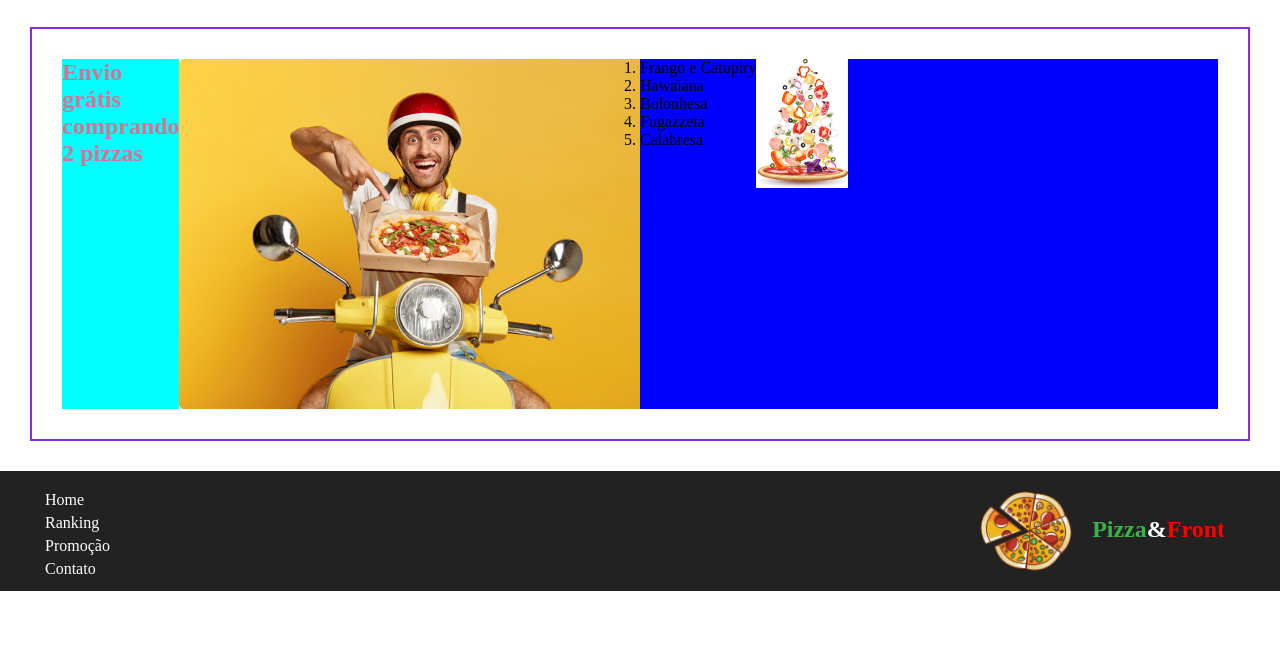
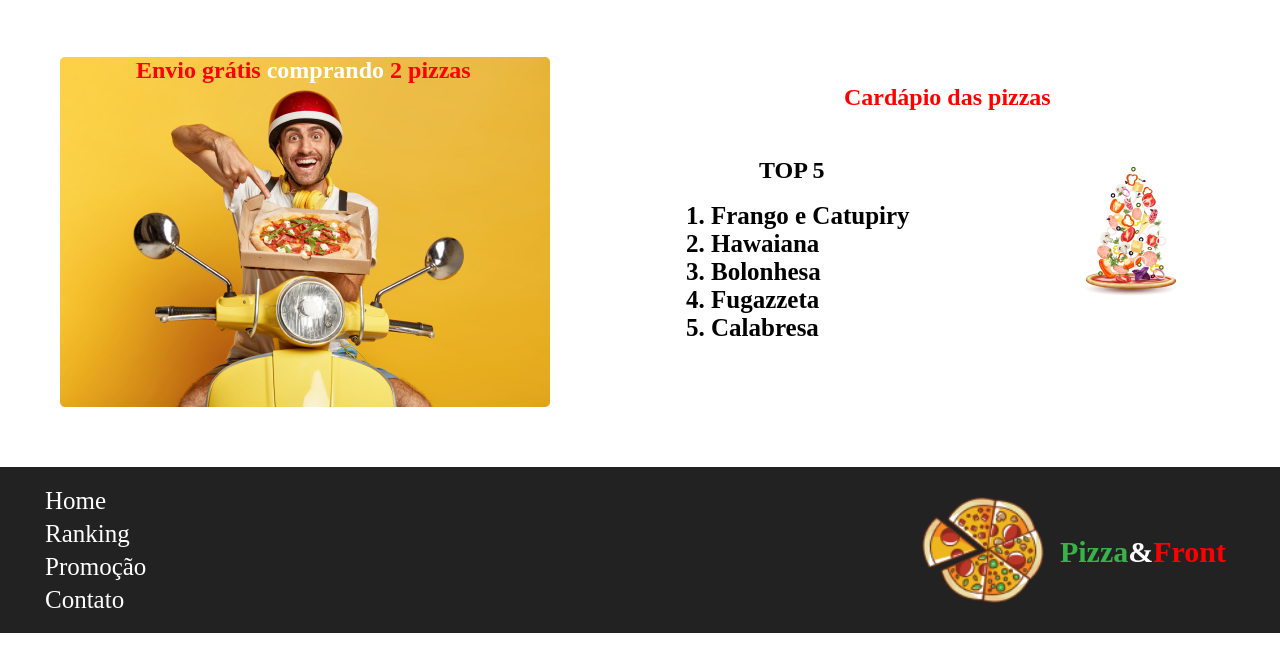
Before and after one commit to soareslil/-ctd-1bi-frontend1-a11, a plain HTML site: page index.html in a window 1280 px wide. Shown: the part 103-774 px from the top of the page. Drawn offline with Linux system fonts and the light colour scheme.

Commit message:
almost done

```diff
--- a/css/style.css
+++ b/css/style.css
@@ -13,12 +13,12 @@ height: 100px;
 }
 
 
-.footer{
+.footer {
     background-color: #222222;
     color: white;
     display: flex;
     justify-content: space-between;
-    height: 120px;
+    height: 166px;
 }
 
 
@@ -26,8 +26,8 @@ height: 100px;
     padding:10px;
 }
 
-.img-footer{
-    padding: 20px;
+.img-footer {
+    padding: 30px;
 }
 
 .div-header-img-h2{
@@ -45,9 +45,11 @@ height: 100px;
     padding-left: 15px;
 }
 
-.h2-footer{
-    padding-top: 45px;
-    padding-right: 15px;
+.h2-footer {
+    position: relative;
+    top: 68px;
+    right: 14px;
+    font-size: 30px;
 }
 
 
@@ -94,7 +96,6 @@ height: 100px;
 }
 
 section{
-    border: 2px solid blueviolet;
     margin: 30px;
     padding: 30px;
     display: flex;
@@ -102,25 +103,58 @@ section{
 
 
 .div-pai-lateral{
-    background-color: blue;
     display: flex;
     width: 50%;
 
 }
 
 .div-delivery{
-    background-image: url("./img/delivery.png");
-    background-color: aqua;
     width: 50%;
     display: flex;
 }
 
-.h2-div-delivery{
-    color:palevioletred;
+
+.img-lateral {
+    max-width: 100%;
+    max-height: 70%;
+    position: relative;
+    top: 110px;
+    left: 245px;
 }
 
+.div-pai-ol {
+    position: relative;
+        top: 145px;
+        left: 71px;
+        font-weight: bold;
+    }
 
-.img-lateral{
-    max-width: 100%;
-    max-height: 70%;
-}
+    li {
+        font-size: 25px;
+    }
+
+    .h2-div2-delivery {
+        position: absolute;
+        margin-left: 204px;
+        margin-top: 27px;
+    }
+
+    .h2-div2-delivery {
+        position: absolute;
+        margin-left: 204px;
+        margin-top: 27px;
+        color:red;
+    }
+
+    .h2-div3-delivery {
+        height: 20px;
+        position: absolute;
+        margin-left: 119px;
+        margin-top: 100px;
+    }
+
+    .h2-div-delivery {
+        color: white;
+        position: absolute;
+        left: 136px;
+    }
--- a/index.html
+++ b/index.html
@@ -21,13 +21,6 @@
                         <p>Promoção</p>
                         <p>Contato</p>
                     </div>
-
-                    <!-- <ul class="ul-header">
-                        <li>Home</li>
-                        <li>Ranking</li>
-                        <li>Promoção</li>
-                        <li>Contato</li>
-                    </ul> -->
     </header>
 
 
@@ -35,12 +28,19 @@
         <section>
 
         <div class="div-delivery">
-            <h2 class="h2-div-delivery">Envio grátis comprando 2 pizzas</h2>
+
+            <div class="h2-div-delivery">
+                <h2><span class="span-front">Envio grátis</span> comprando <span class="span-front">2 pizzas</span></h2>
+            </div>
+
+
         <img class="img-motoboy" src="img/delivery.jpg"/>
         </div>
 
 
         <div class="div-pai-lateral">
+            <h2 class="h2-div2-delivery">Cardápio das pizzas</h2>
+            <h2 class="h2-div3-delivery">TOP 5</h2>
             <div class="div-pai-ol">
                 <ol>
                     <li>Frango e Catupiry</li>
```
